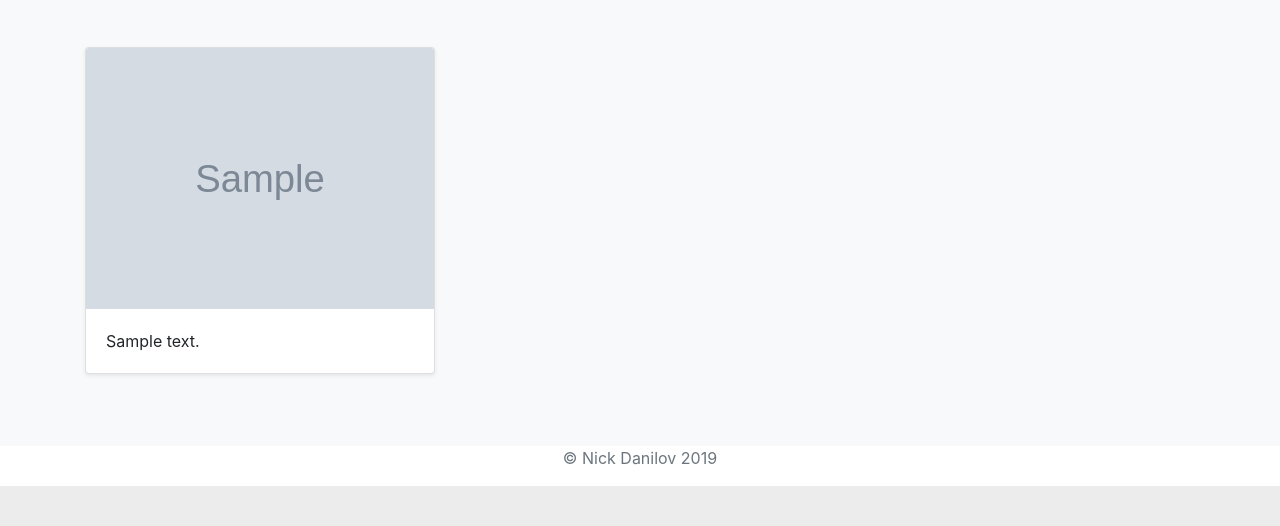
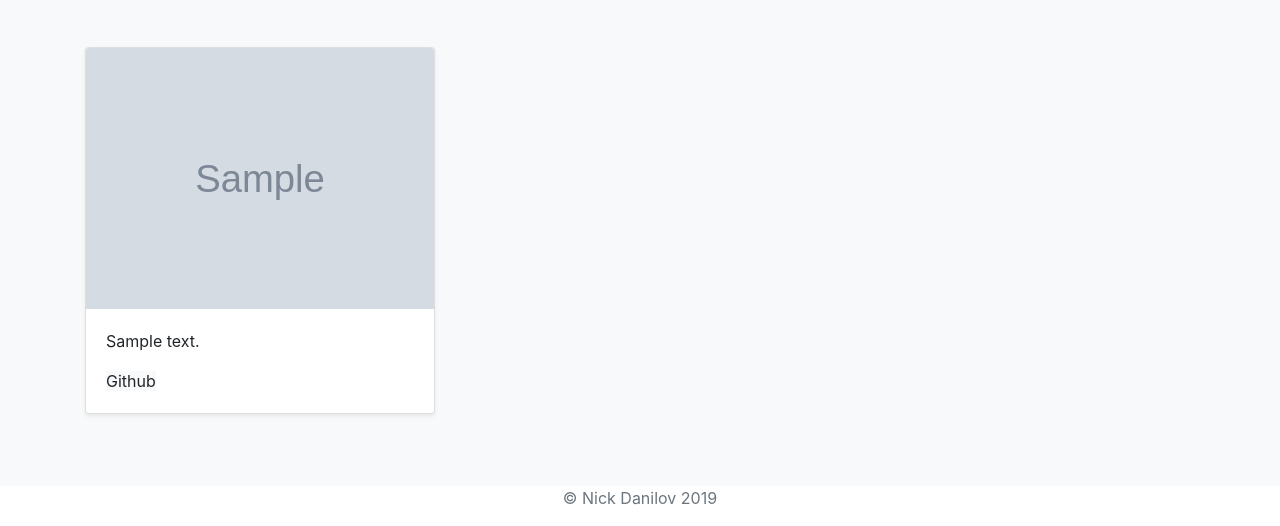
Before and after one commit to plus8bit/portfolio-project, a Django app: template jobs/templates/jobs/home.html in a window 1280 px wide. Shown: the part 779-1305 px from the top of the page. Before the commit the page ends 1265 px from the top, so only its background shows below. Run offline with Django 3.2, Linux system fonts and the light colour scheme; the template is opened without the code that fills it: most values are stand-ins (such as "Sample title", 1, 10 or a date in 2020); grey boxes marked "Sample" are stand-in pictures; data that the repository does not hold is empty; some libraries are stand-ins or nearby versions.

Commit message:
Add functionality & polish

```diff
--- a/jobs/models.py
+++ b/jobs/models.py
@@ -3,3 +3,6 @@ from django.db import models
 class Job(models.Model):
     image = models.ImageField(upload_to='images/')
     summary = models.CharField(max_length=200)
+
+    def __str__(self):
+        return self.summary[:30]
--- a/jobs/templates/jobs/home.html
+++ b/jobs/templates/jobs/home.html
@@ -75,6 +75,9 @@
               <img src="{{ job.image.url }}" alt="" class="card-img-top" />
               <div class="card-body">
                 <p class="card-text">{{ job.summary }}</p>
+                <a href="#" class="btn-light">
+                  <i class="fab fa-github"></i> Github
+                </a>
               </div>
             </div>
           </div>
```
